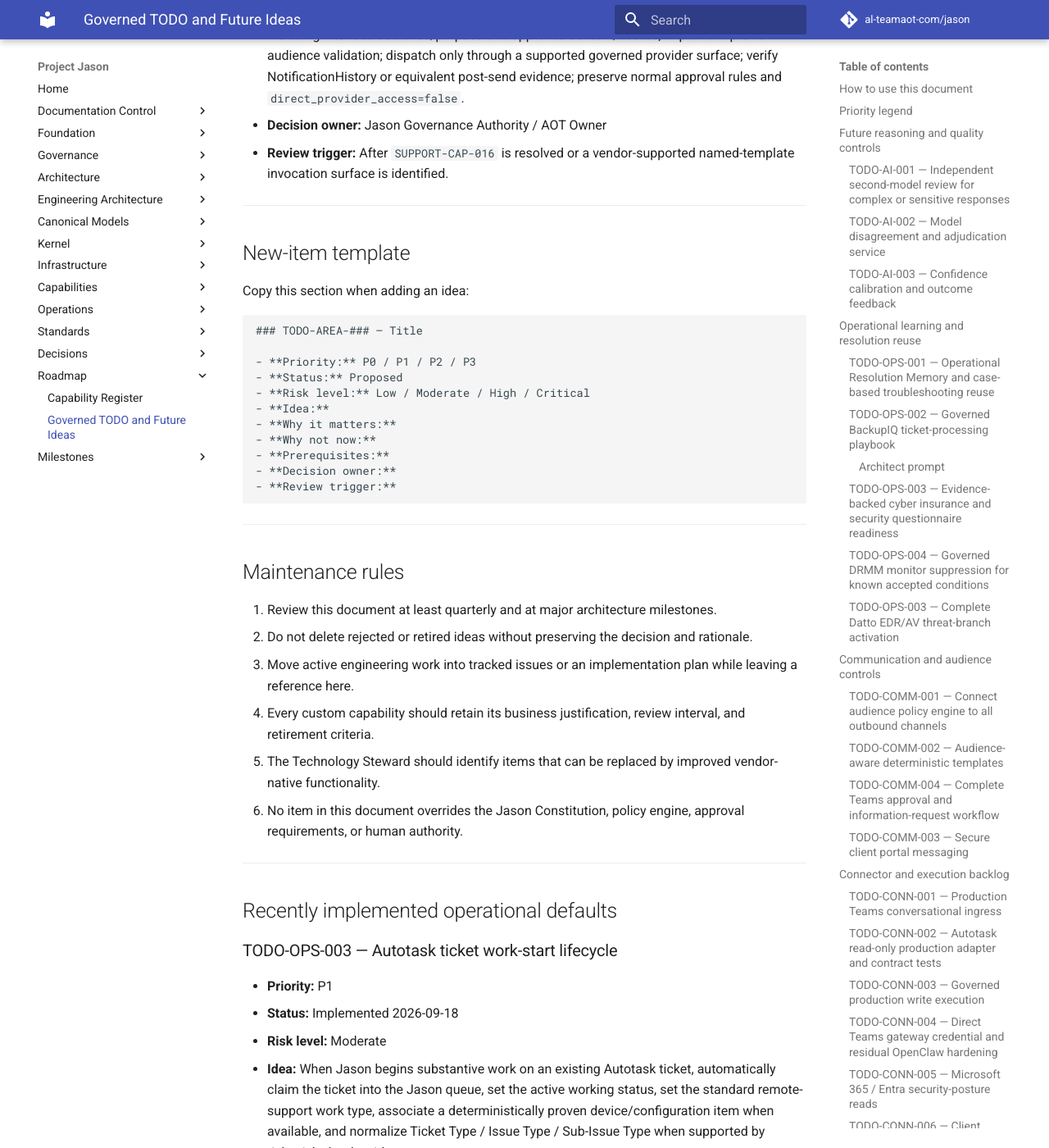
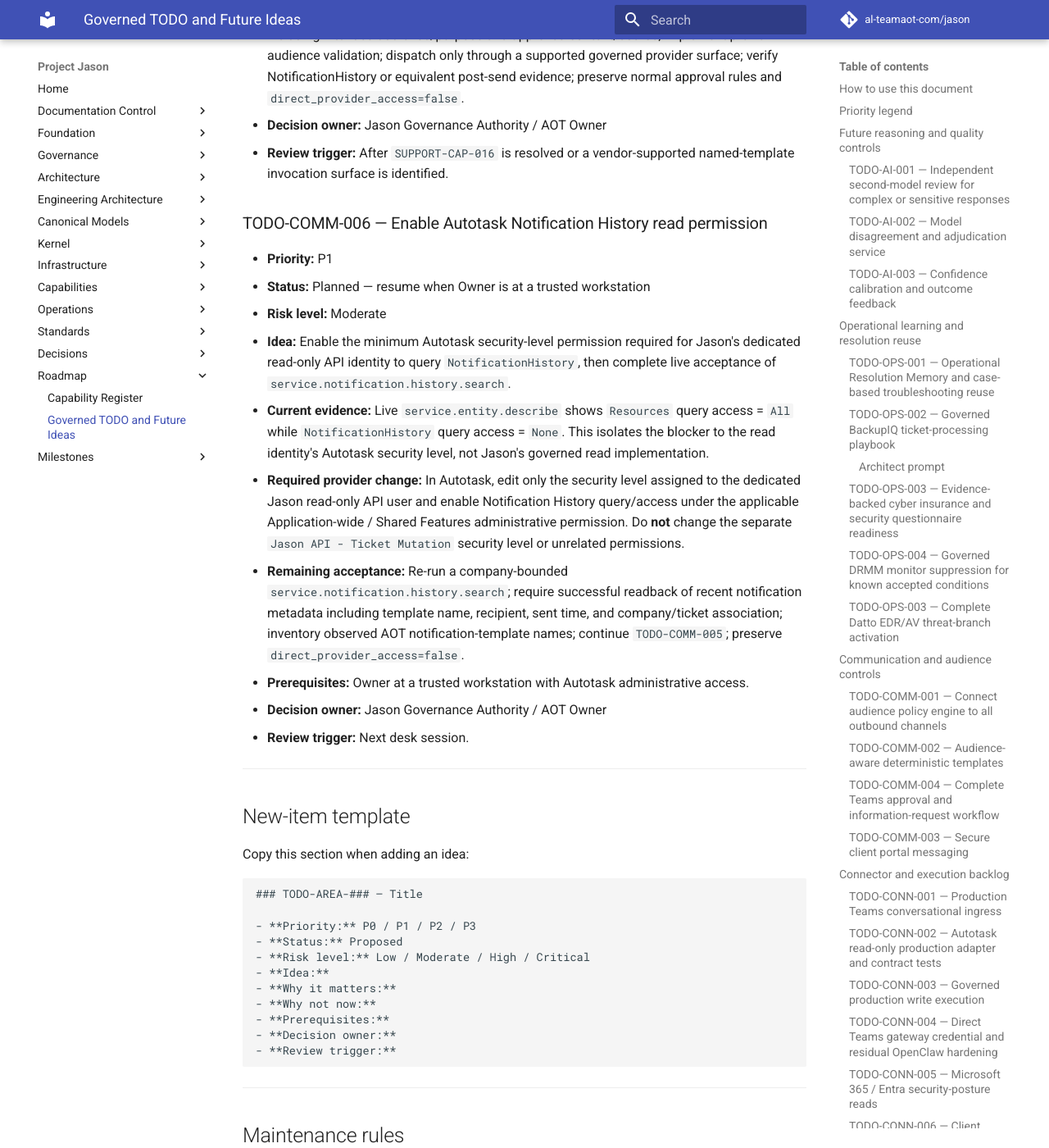
Before and after one commit to al-teamaot-com/jason, an MkDocs documentation site: the page built from docs/roadmaps/Project-Jason-TODO-and-Future-Ideas.md, in a window 1280 px wide and 1400 px high, scrolled down 30249 px. Shown: the whole window at 82% size. Built offline with MkDocs 1.6.1 and Material for MkDocs 9.7.7, drawn with Linux system fonts in a browser that asks for light colours; comment, search, counter and statistics services are not loaded.

Commit message:
Schedule Autotask NotificationHistory permission follow-up

```diff
--- a/docs/roadmaps/Project-Jason-TODO-and-Future-Ideas.md
+++ b/docs/roadmaps/Project-Jason-TODO-and-Future-Ideas.md
@@ -913,6 +913,19 @@
 - **Decision owner:** Jason Governance Authority / AOT Owner
 - **Review trigger:** After `SUPPORT-CAP-016` is resolved or a vendor-supported named-template invocation surface is identified.
 
+### TODO-COMM-006 — Enable Autotask Notification History read permission
+
+- **Priority:** P1
+- **Status:** Planned — resume when Owner is at a trusted workstation
+- **Risk level:** Moderate
+- **Idea:** Enable the minimum Autotask security-level permission required for Jason's dedicated read-only API identity to query `NotificationHistory`, then complete live acceptance of `service.notification.history.search`.
+- **Current evidence:** Live `service.entity.describe` shows `Resources` query access = `All` while `NotificationHistory` query access = `None`. This isolates the blocker to the read identity's Autotask security level, not Jason's governed read implementation.
+- **Required provider change:** In Autotask, edit only the security level assigned to the dedicated Jason read-only API user and enable Notification History query/access under the applicable Application-wide / Shared Features administrative permission. Do **not** change the separate `Jason API - Ticket Mutation` security level or unrelated permissions.
+- **Remaining acceptance:** Re-run a company-bounded `service.notification.history.search`; require successful readback of recent notification metadata including template name, recipient, sent time, and company/ticket association; inventory observed AOT notification-template names; continue `TODO-COMM-005`; preserve `direct_provider_access=false`.
+- **Prerequisites:** Owner at a trusted workstation with Autotask administrative access.
+- **Decision owner:** Jason Governance Authority / AOT Owner
+- **Review trigger:** Next desk session.
+
 ---
 
 ## New-item template
```
